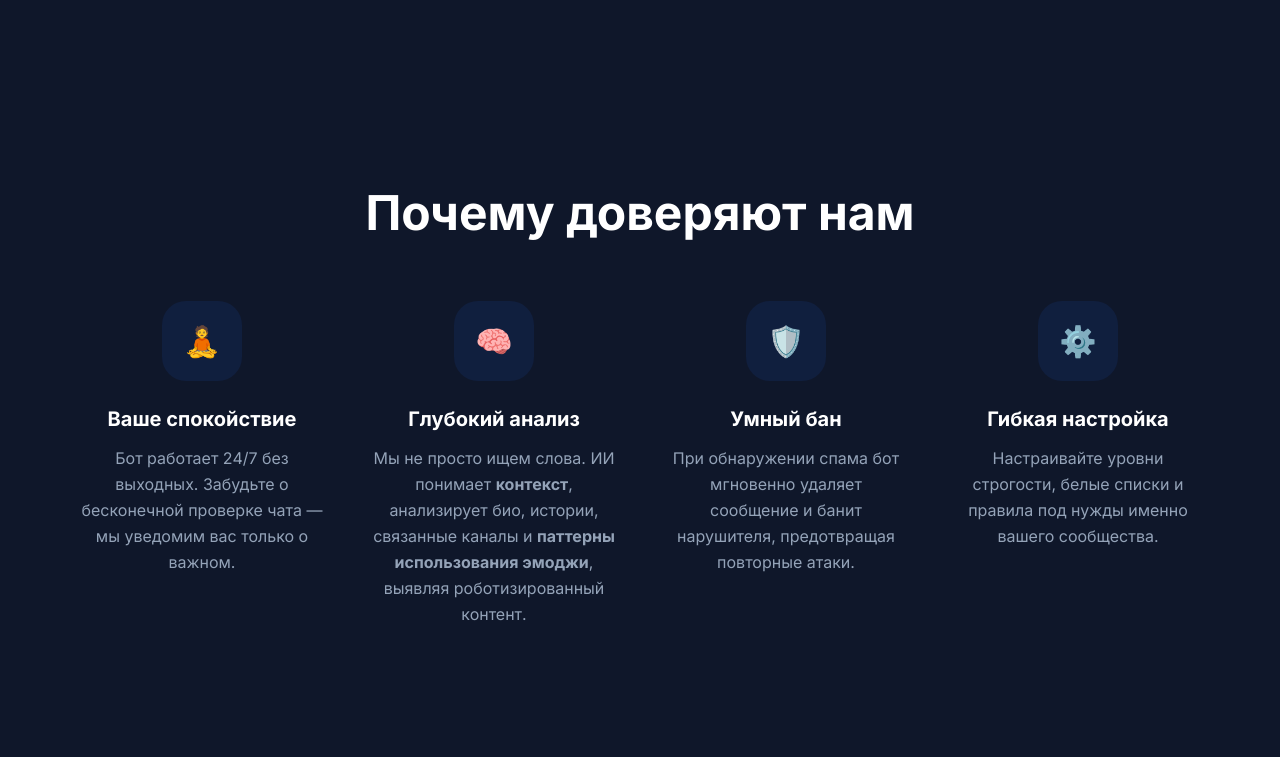
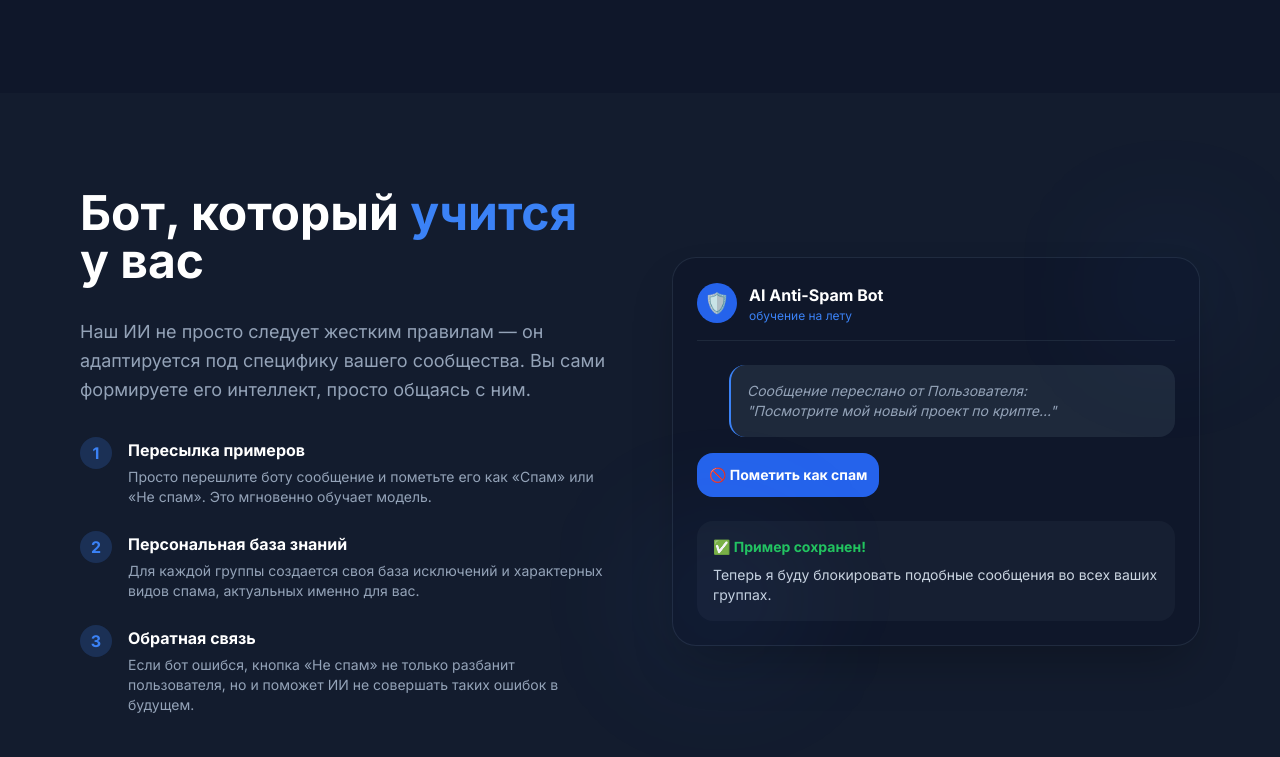
Before and after one commit to leshchenko1979/tg_ai_blocker, a website: page landing_page/src/index.html in a window 1280 px wide. Shown: the part 2743-3500 px from the top of the page. Drawn offline with nearby package versions, Linux system fonts and the light colour scheme; files that its build step writes are made by us from their sources.

Commit message:
Add learning section to landing page
- Introduced a new section on the landing page highlighting the AI's learning capabilities, including features such as example forwarding, personalized knowledge base, and feedback mechanisms.
- Enhanced the visual layout with a grid design and interactive elements to improve user engagement and understanding of the AI Anti-Spam Bot's functionality.

```diff
--- a/landing_page/src/index.html
+++ b/landing_page/src/index.html
@@ -253,6 +253,76 @@
         </div>
     </section>
 
+    <!-- Learning Section -->
+    <section class="py-24 bg-slate-800/30">
+        <div class="section-container">
+            <div class="grid lg:grid-cols-2 gap-16 items-center">
+                <div>
+                    <h2 class="text-3xl md:text-5xl font-bold mb-8 leading-tight">
+                        Бот, который <span class="text-blue-500">учится</span> у вас
+                    </h2>
+                    <p class="text-slate-400 text-lg mb-8 leading-relaxed">
+                        Наш ИИ не просто следует жестким правилам — он адаптируется под специфику вашего сообщества. Вы сами формируете его интеллект, просто общаясь с ним.
+                    </p>
+
+                    <ul class="space-y-6">
+                        <li class="flex gap-4">
+                            <div class="flex-shrink-0 w-8 h-8 rounded-full bg-blue-500/20 text-blue-500 flex items-center justify-center font-bold">1</div>
+                            <div>
+                                <h4 class="font-bold mb-1">Пересылка примеров</h4>
+                                <p class="text-slate-400 text-sm">Просто перешлите боту сообщение и пометьте его как «Спам» или «Не спам». Это мгновенно обучает модель.</p>
+                            </div>
+                        </li>
+                        <li class="flex gap-4">
+                            <div class="flex-shrink-0 w-8 h-8 rounded-full bg-blue-500/20 text-blue-500 flex items-center justify-center font-bold">2</div>
+                            <div>
+                                <h4 class="font-bold mb-1">Персональная база знаний</h4>
+                                <p class="text-slate-400 text-sm">Для каждой группы создается своя база исключений и характерных видов спама, актуальных именно для вас.</p>
+                            </div>
+                        </li>
+                        <li class="flex gap-4">
+                            <div class="flex-shrink-0 w-8 h-8 rounded-full bg-blue-500/20 text-blue-500 flex items-center justify-center font-bold">3</div>
+                            <div>
+                                <h4 class="font-bold mb-1">Обратная связь</h4>
+                                <p class="text-slate-400 text-sm">Если бот ошибся, кнопка «Не спам» не только разбанит пользователя, но и поможет ИИ не совершать таких ошибок в будущем.</p>
+                            </div>
+                        </li>
+                    </ul>
+                </div>
+
+                <div class="relative">
+                    <div class="bg-slate-900 rounded-3xl p-6 shadow-2xl border border-slate-700/50">
+                        <div class="flex items-center gap-3 mb-6 border-b border-slate-800 pb-4">
+                            <div class="w-10 h-10 rounded-full bg-blue-600 flex items-center justify-center text-xl">🛡️</div>
+                            <div>
+                                <div class="font-bold">AI Anti-Spam Bot</div>
+                                <div class="text-xs text-blue-500">обучение на лету</div>
+                            </div>
+                        </div>
+
+                        <div class="space-y-4 mb-6">
+                            <div class="bg-slate-800 rounded-2xl p-4 ml-8 text-sm italic text-slate-400 border-l-2 border-blue-500">
+                                Сообщение переслано от Пользователя:<br>
+                                "Посмотрите мой новый проект по крипте..."
+                            </div>
+                            <div class="bg-blue-600 text-white rounded-2xl p-3 inline-block text-sm font-bold">
+                                🚫 Пометить как спам
+                            </div>
+                        </div>
+
+                        <div class="bg-slate-800/50 rounded-2xl p-4 text-sm">
+                            <div class="text-green-500 font-bold mb-2">✅ Пример сохранен!</div>
+                            <p class="text-slate-300">Теперь я буду блокировать подобные сообщения во всех ваших группах.</p>
+                        </div>
+                    </div>
+                    <!-- Decorative element -->
+                    <div class="absolute -top-4 -right-4 w-24 h-24 bg-blue-500/10 rounded-full blur-3xl"></div>
+                    <div class="absolute -bottom-4 -left-4 w-32 h-32 bg-blue-500/10 rounded-full blur-3xl"></div>
+                </div>
+            </div>
+        </div>
+    </section>
+
     <!-- Features Section -->
     <section class="section-padding">
         <div class="section-container">
```
